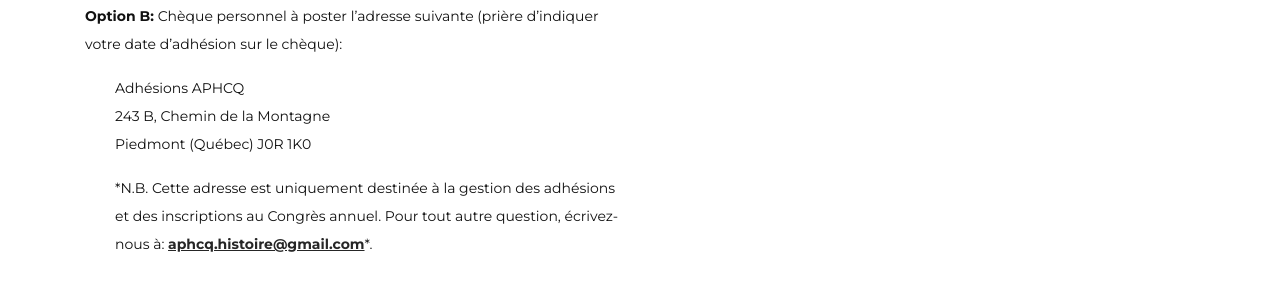
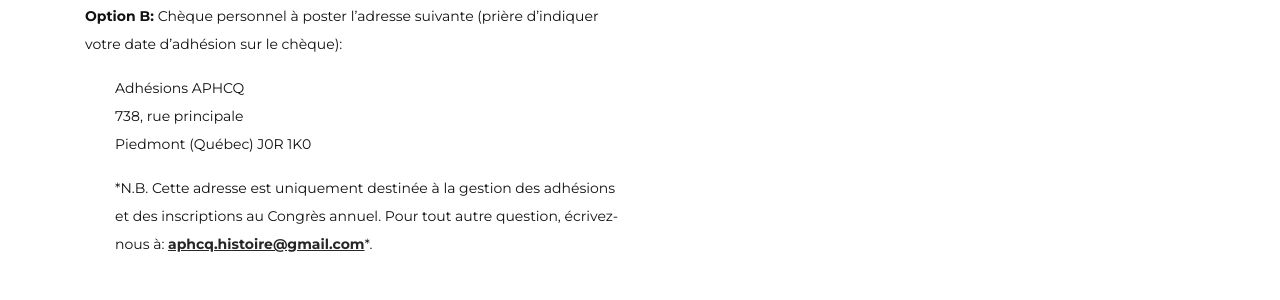
Before and after one commit to aphcq-association/site-web, a Jekyll site: the page built from docs/adherez.html, in a window 1280 px wide and 900 px high, scrolled down 6025 px. Shown: the part 153-453 px from the top of the window. Built offline with Jekyll 4.4.1, drawn with Linux system fonts in a browser that asks for light colours.

Commit message:
Update Pages “adherez”

```diff
--- a/docs/adherez.html
+++ b/docs/adherez.html
@@ -57,6 +57,6 @@
 
 **Option B:** Chèque personnel à poster l’adresse suivante (prière d'indiquer votre date d’adhésion sur le chèque):
 
-> Adhésions APHCQ<br/> 243 B, Chemin de la Montagne<br/> Piedmont (Québec) J0R 1K0
+> Adhésions APHCQ<br/> 738, rue principale<br/> Piedmont (Québec) J0R 1K0
 >
 > \*N.B. Cette adresse est uniquement destinée à la gestion des adhésions et des inscriptions au Congrès annuel. Pour tout autre question, écrivez-nous à: **[aphcq.histoire@gmail.com](mailto:aphcq.histoire@gmail.com)***.
```
